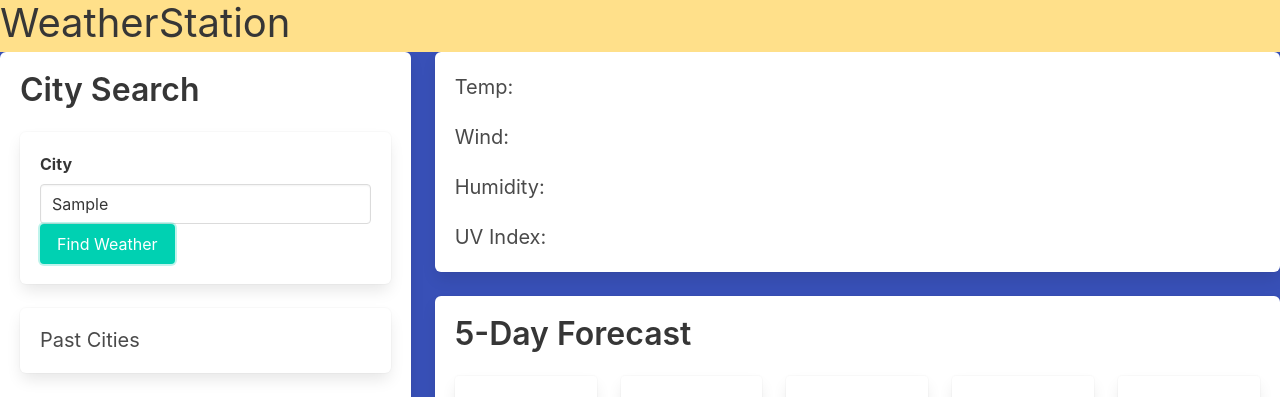
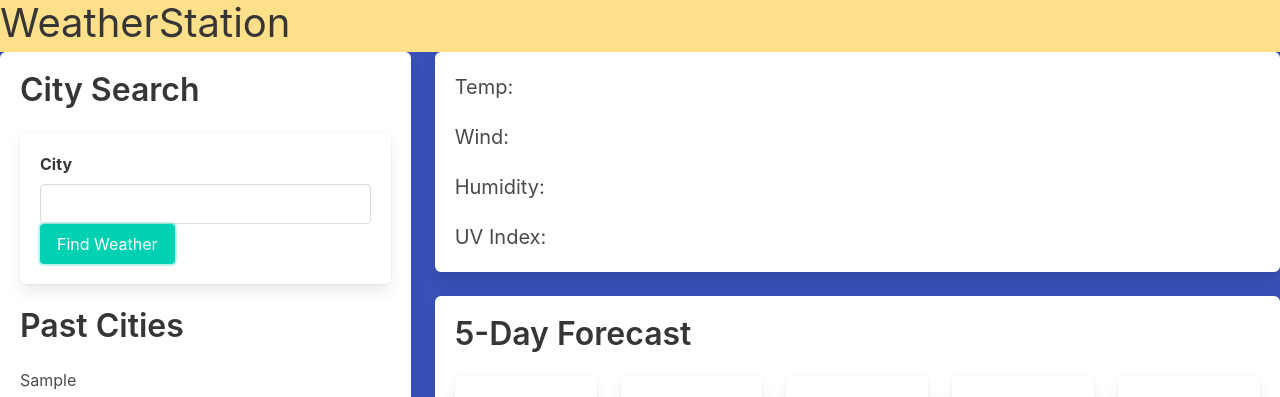
Before and after one commit to scochran31/weatherstation, a plain HTML site: page index.html in a window 1280 px wide. Both pictures are taken after typing "Sample" into the empty fields and a click on the button "Find Weather". Shown: the top 397 px of the page. Drawn offline with nearby package versions, Linux system fonts and the light colour scheme; no server answers.

Commit message:
Past Cities list

```diff
--- a/assets/js/script.js
+++ b/assets/js/script.js
@@ -6,11 +6,11 @@ $(document).ready(function () {
                 //Search for City
                 $.getJSON('https://api.openweathermap.org/data/2.5/forecast?q=' + location + '&appid=f44447ea0651e8a915b6acf9c822cdf5',
                         function (data) {
-                                console.log(data)
+                                // console.log(data)
                                 var lat = data.city.coord.lat;
-                                console.log(lat);
+                                // console.log(lat);
                                 var lon = data.city.coord.lon;
-                                console.log(lon);
+                                // console.log(lon);
                                 var city = data.city.name;
                                 var dt = dayjs().format('M/D/YY');
 
@@ -18,7 +18,7 @@ $(document).ready(function () {
 
                                 $.getJSON('https://api.openweathermap.org/data/2.5/onecall?lat=' + lat + '&lon=' + lon + '&units=imperial&exclude=minutely&excluded=hourly&appid=f44447ea0651e8a915b6acf9c822cdf5',
                                         function (data) {
-                                                console.log(data);
+                                                // console.log(data);
 
                                                 var currIcon = "http://openweathermap.org/img/w/" + data.current.weather[0].icon + ".png";
                                                 var currTemp = data.current.temp;
@@ -88,16 +88,28 @@ $(document).ready(function () {
 });
 
 function addCity () {
+        var location = document.getElementById('search');
+        var cityList = document.getElementById('history');
         var savedCities = JSON.parse(localStorage.getItem('All Cities'));
         if (savedCities == null) savedCities = [];
-        var location = $('#search').val();
-        var newCity = {
-                'City': location
-        };
+        var newCity = location.value;
+
         localStorage.setItem('City', JSON.stringify(newCity));
         savedCities.push(newCity);
         localStorage.setItem('All Cities', JSON.stringify(savedCities));
+
+
+        cityList.innerHTML += '<p>' + newCity + '</p></br>';
+        location.value = '';
 };
+
 document.getElementById('searchBtn').addEventListener('click', function () {
         addCity();
 }, false);
+
+// window.onload = function cityHistory () {
+//         var cityList = document.getElementById('history');
+//         var cityHist = JSON.parse(localStorage.getItem('All Cities'));
+//         for (var i = 0; i < cityHist.length; i ++)
+//         cityList.innerHTML =+ '<p>' + cityHist[i] + '</p></br>'
+// }
--- a/index.html
+++ b/index.html
@@ -1,5 +1,6 @@
 <!DOCTYPE html>
 <html lang="en">
+
 <head>
   <meta charset="UTF-8">
   <meta http-equiv="X-UA-Compatible" content="IE=edge">
@@ -15,6 +16,7 @@
     </h1>
   </nav>
 </header>
+
 <body class="*m-4">
   <main class="has-background-link-dark">
     <div class="tile is-ancestor">
@@ -30,8 +32,8 @@
               </div>
             </div>
           </form>
-                  <div class="tile is-child box" >
-                    <div class="subtitle" id="history">Past Cities</div>
+          <div id="history">
+            <h3 id="pastCities" class="title">Past Cities</h3>
           </div>
         </article>
       </div>
@@ -119,8 +121,12 @@
       </div>
     </div>
   </main>
-    <script src="https://code.jquery.com/jquery-3.6.0.min.js" integrity="sha256-/xUj+3OJU5yExlq6GSYGSHk7tPXikynS7ogEvDej/m4=" crossorigin="anonymous"></script>
-    <script src="https://cdnjs.cloudflare.com/ajax/libs/dayjs/1.10.4/dayjs.min.js" integrity="sha512-0fcCRl828lBlrSCa8QJY51mtNqTcHxabaXVLPgw/jPA5Nutujh6CbTdDgRzl9aSPYW/uuE7c4SffFUQFBAy6lg==" crossorigin="anonymous" referrerpolicy="no-referrer"></script>
+  <script src="https://code.jquery.com/jquery-3.6.0.min.js"
+    integrity="sha256-/xUj+3OJU5yExlq6GSYGSHk7tPXikynS7ogEvDej/m4=" crossorigin="anonymous"></script>
+  <script src="https://cdnjs.cloudflare.com/ajax/libs/dayjs/1.10.4/dayjs.min.js"
+    integrity="sha512-0fcCRl828lBlrSCa8QJY51mtNqTcHxabaXVLPgw/jPA5Nutujh6CbTdDgRzl9aSPYW/uuE7c4SffFUQFBAy6lg=="
+    crossorigin="anonymous" referrerpolicy="no-referrer"></script>
   <script src="./assets/js/script.js"></script>
 </body>
+
 </html>
```
Lines whose indentation alone changed are shown as unchanged.
